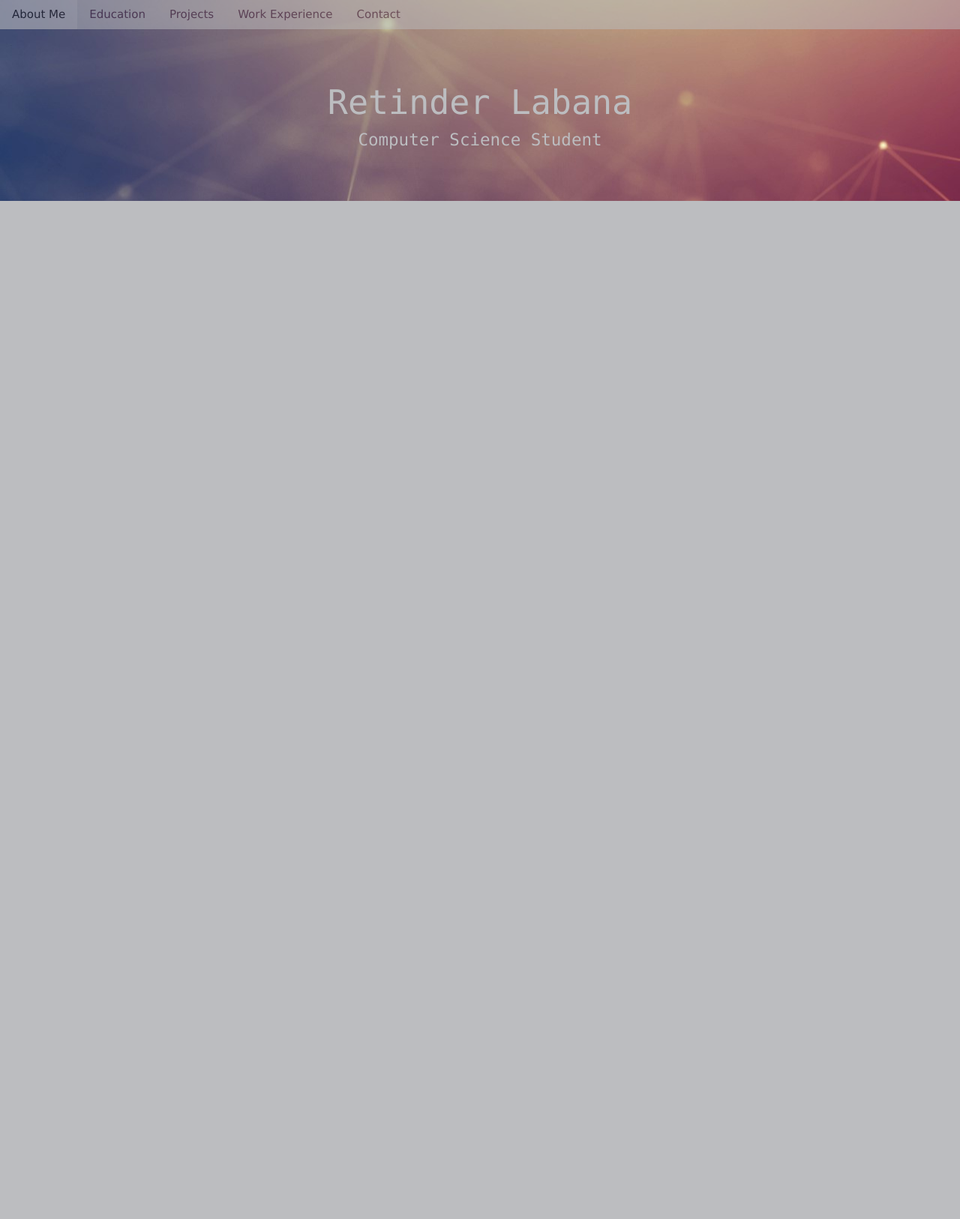
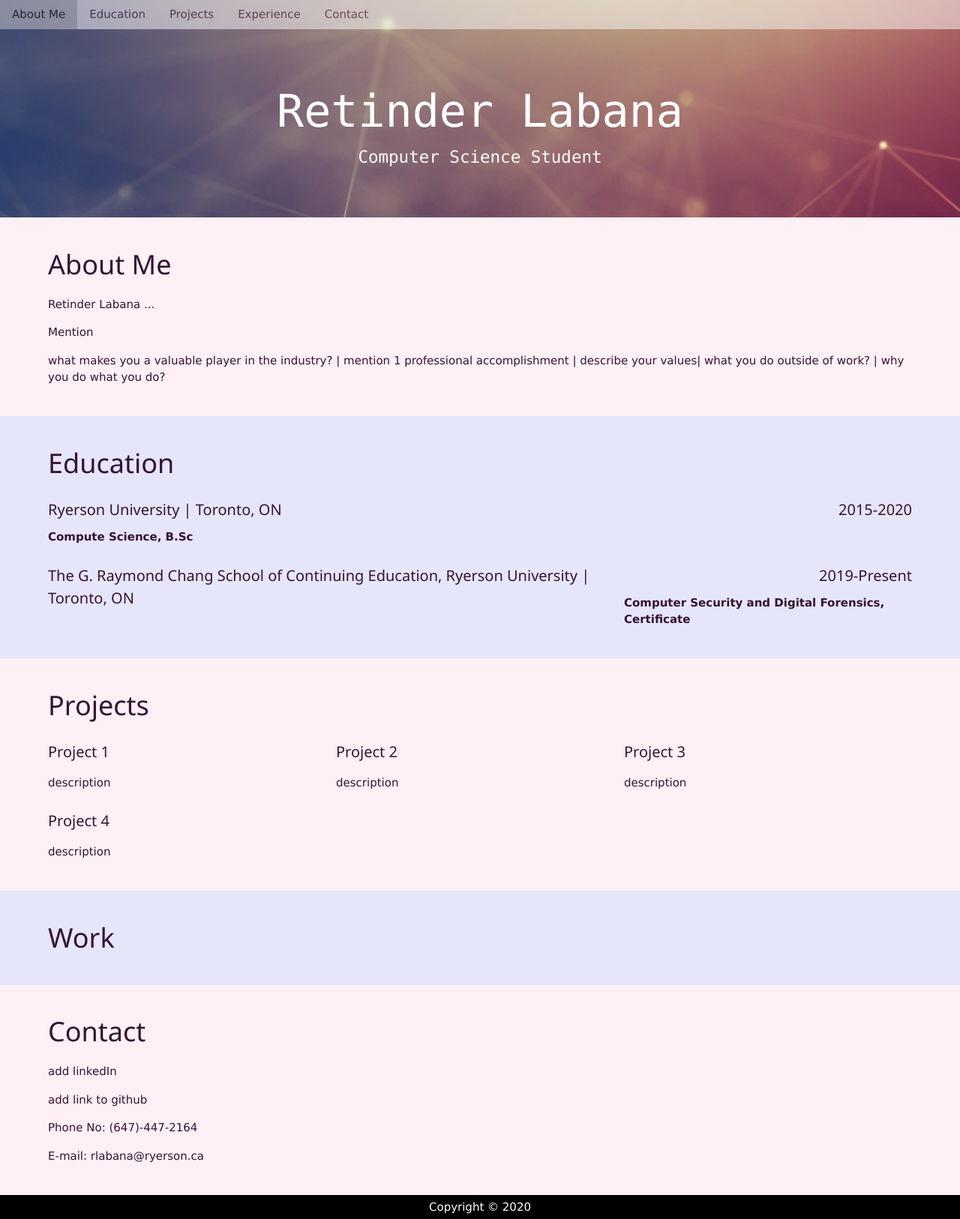
Before and after one commit to rlabana/Website, a plain HTML site: page index.html in a window 1280 px wide. Shown: the whole page at 75% size. Before the commit the page ends 800 px from the top, so only its background shows below. Drawn offline with nearby package versions, Linux system fonts and the light colour scheme.

Commit message:
website layout design complete

```diff
--- a/index.html
+++ b/index.html
@@ -14,7 +14,7 @@
             <a class="w3-button w3-bar-item" href="#about"> About Me</a>
             <a class="w3-button w3-bar-item" href="#education"> Education</a>
             <a class="w3-button w3-bar-item" href="#projects"> Projects</a>
-            <a class="w3-button w3-bar-item" href="#work"> Work Experience</a>
+            <a class="w3-button w3-bar-item" href="#experience"> Experience</a>
             <a class="w3-button w3-bar-item" href="#contact"> Contact</a>
         </nav>
         <article>
@@ -22,65 +22,63 @@
             <p class="subtitle">Computer Science Student</p>
         </article>
     </header>
-    <section>
-        <article>
+    <section class="light w3-row">
+        <article id="about">
+            <h1>About Me</h1>
+            <p>Retinder Labana ...</p>
+            <p>Mention</p>
+            <p>what makes you a valuable player in the industry? | mention 1 professional accomplishment |
+                describe your values| what you do outside of work? | why you do what you do?</p>
 
         </article>
     </section>
-    <footer>
-
-    </footer>
-<!--
-<p id="maintanence">Website is currently under maintanence.</p>
-<div id="container">
-    <div id="menu">
-            <a href="#about"> About Me</a> |
-            <a href="#education"> Education</a> |
-            <a href="#projects"> Projects</a> |
-            <a href="#work"> Work Experience</a> |
-            <a href="#contact"> Contact</a>
-    </div>
-    <div id="content">
-        <div id="about">
-            <h1>About Me</h1>
-            <p>Retinder Labana is Software Devloper.</p>
-        </div>
-        <div id="education">
+    <section class="dark w3-row">
+        <article id="education">
             <h1>Education</h1>
-            <h3>Compute Science, B.Sc.</h3>
-            <p>2015-Present</p>
-            <p>Ryerson University, Toronto, ON</p>
-
-            <h3>Computer Security and Digital Forensics, Certificate</h3>
-            <p>2019-Present</p>
-            <p>The G. Raymond Chang School of Continuing Education, Ryerson University</p>
-        </div>
-        <div id="work">
-            <h1>Work Experience</h1>
-            <p>hjfhjgf</p>
-            <p>hjfhjgf</p>
-            <p>hjfhjgf</p>
-            <p>hjfhjgf</p>
-        </div>
-        <div id="projects">
-            <h1>Projetcs</h1>
-            <p>p1 </p>
-            <p>p2 </p>
-            <p>p3 </p>
-            <p>p4 </p>
-        </div>
-        <div id="contact">
+            <h4 class="w3-twothird">Ryerson University | Toronto, ON</h4>
+            <h4 class="w3-third" style="text-align: right;">2015-2020</h4>
+            <p><b>Compute Science, B.Sc</b></p>
+            <h4 class="w3-twothird">The G. Raymond Chang School of Continuing Education, Ryerson University | Toronto, ON</h4>
+            <h4 class="w3-third" style="text-align: right;">2019-Present</h4>
+            <p><b>Computer Security and Digital Forensics, Certificate</b></p>
+        </article>
+    </section>
+    <section id="projects" class="light w3-row">
+            <h1>Projects</h1>
+            <article class="w3-third">
+                <h4>Project 1</h4>
+                <p>description</p>
+            </article>
+            <article class="w3-third">
+                <h4>Project 2</h4>
+                <p>description</p>
+            </article>
+            <article class="w3-third">
+                <h4>Project 3</h4>
+                <p>description</p>
+            </article>
+            <article class="w3-third">
+                <h4>Project 4</h4>
+                <p>description</p>
+            </article>
+    </section>
+    <section class="dark w3-row">
+        <article id="experience">
+            <h1>Work</h1>
+        </article>
+    </section>
+    <section class="light w3-row">
+        <article id="contact">
             <h1>Contact</h1>
             <p>add linkedIn</p>
             <p>add link to github</p>
             <p>Phone No: (647)-447-2164</p>
             <p>E-mail: rlabana@ryerson.ca</p>
-        </div>
-    </div>
-    <div id="footer">
-        <p>Last updated on 2020-05-12</p>
-    </div>
-</div>
--->
+
+        </article>
+    </section>
+    <footer>
+        <p>Copyright &copy 2020</p>
+    </footer>
 </body>
 </html>
--- a/theme.css
+++ b/theme.css
@@ -1,5 +1,5 @@
 body{
-    background-color: #bcbdc0;
+    background-color: white;
     color: #351431;
     padding: 0;
     margin: 0;
@@ -7,7 +7,7 @@ body{
 }
 nav{
     position: relative;
-    background-color: #bcbdc0;
+    background-color: white;
     overflow: hidden;
     opacity: 0.5;
     color: #351431;
@@ -18,11 +18,11 @@ header{
 header article {
     padding: 5%;
     font-family: Consolas;
-    color: #bcbdc0;
+    color: white;
 }
 p.title{
     text-align: center;
-    font-size: 3em;
+    font-size: 4em;
     padding-bottom: 0;
     margin-bottom: 0;
     margin-top: 0;
@@ -31,6 +31,27 @@ p.subtitle{
     font-size: 1.5em;
     margin: 0;
     text-align: center;
+}
+.light{
+    background-color: lavenderblush;
+    margin: 0;
+    padding:2%;
+    padding-right: 5%;
+    padding-left: 5%;
+}
+.dark{
+    background-color: lavender;
+    margin: 0;
+    padding:2%;
+    padding-right: 5%;
+    padding-left: 5%;
+}
+footer p{
+    background-color: black;
+    color: white;
+    text-align: center;
+    margin: 0;
+    padding: 5px;
 }
 [class*="col-"] {
     float: left;
@@ -77,4 +98,27 @@ p.subtitle{
     [class*="col-"] {
         width: 100%;
     }
+
+    p.title{
+        text-align: center;
+        font-size: 3em;
+        padding-bottom: 0;
+        margin-bottom: 0;
+        margin-top: 0;
+    }
+    p.subtitle{
+        font-size: 1.5em;
+        margin: 0;
+        text-align: center;
+    }
+    .light{
+        background-color: lavenderblush;
+        margin: 0;
+        padding:5%
+    }
+    .dark{
+        background-color: lavender;
+        margin: 0;
+        padding:5%;
+    }
 }
```
